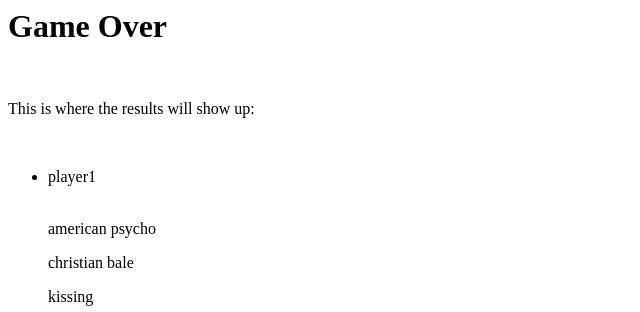
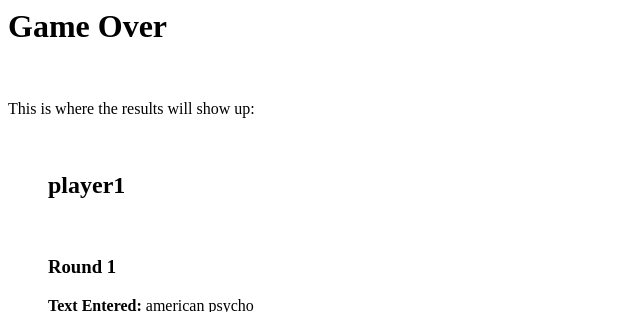
Before and after one commit to JessicaNgo/TeleGiphy, a Django app: page /gameover in a window 1280 px wide. Shown: the top 312 px of the page, without its empty margins (0-640 px from the left). Run offline with Django 3.2, Linux system fonts and the light colour scheme.

Commit message:
basic html up

```diff
--- a/tele_giphy/game/templates/game/gameover.html
+++ b/tele_giphy/game/templates/game/gameover.html
@@ -9,11 +9,13 @@
       <p>This is where the results will show up:<p><br>
       <ul>
       {% for player in result %}
-        <li>{{ player.username }}</li>
+        <h2>{{ player.username }}</h2>
         <br>
         {% for round in player.rounds %}
           <p>
-          {{round.user_text}}
+          <h3>Round {{ forloop.counter }}</h3>
+          <b>Text Entered:</b> {{ round.user_text }}<br>
+          <a href="{{ round.giphy_url }}"><img src="{{ round.giphy_url }}"></a>
           </p>
         {% endfor %}
         <br>
```
